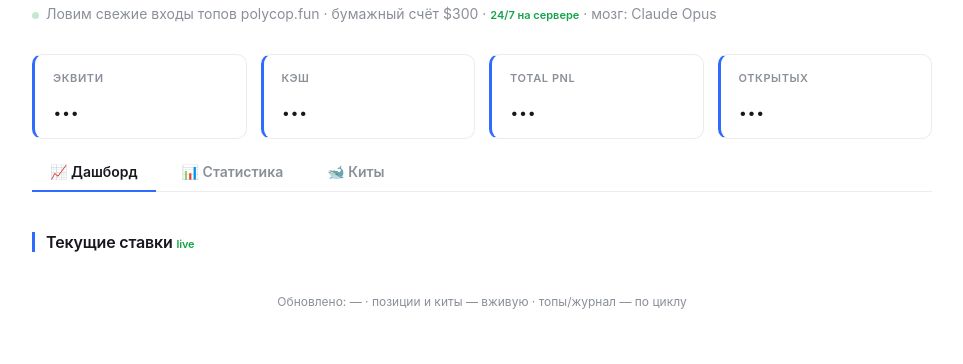
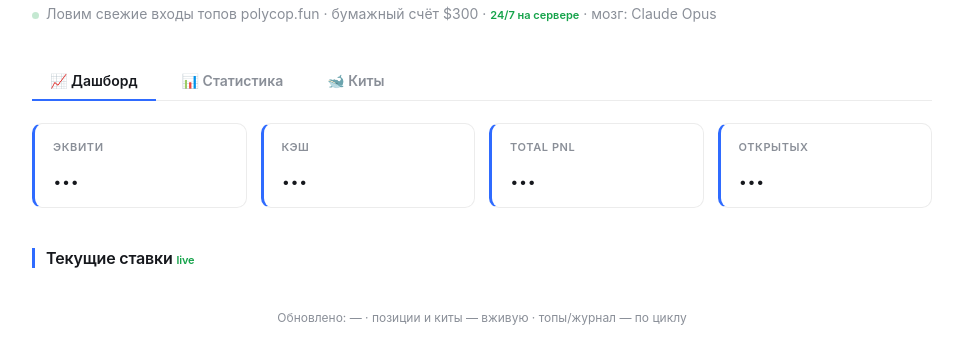
Before and after one commit to dmitriypavlov1609-code/polymarket-paper, a website: page index.html in a window 1280 px wide. Shown: the part 66-430 px from the top of the page, without its empty margins (158-1121 px from the left). Drawn offline with nearby package versions, Linux system fonts and the light colour scheme.

Commit message:
навигация вкладок наверх (под заголовок) + липкая при скролле

```diff
--- a/index.html
+++ b/index.html
@@ -46,7 +46,7 @@
   .whalestat.pos{border-left-color:var(--grn)} .whalestat.neg{border-left-color:var(--red)}
   .whalestat .wl{font-weight:600;font-size:14px} .whalestat .wm{color:var(--dim);font-size:12px;margin-top:3px}
   .whalestat .wp{font-size:21px;font-weight:700;text-align:right;letter-spacing:-.02em} .whalestat .wpm{color:var(--dim);font-size:11px;text-align:right}
-  .nav{display:flex;gap:8px;flex-wrap:wrap;margin:8px 0 26px;border-bottom:1px solid var(--line);padding-bottom:0}
+  .nav{display:flex;gap:8px;flex-wrap:wrap;margin:0 0 22px;border-bottom:1px solid var(--line);position:sticky;top:0;z-index:20;background:var(--bg);padding-top:8px}
   .navtab{padding:10px 18px;font-size:14px;font-weight:600;cursor:pointer;color:var(--dim);border-bottom:2px solid transparent;margin-bottom:-1px}
   .navtab:hover{color:var(--txt)}
   .navtab.on{color:var(--txt);border-bottom-color:var(--acc)}
@@ -60,17 +60,17 @@
   <h1>🐋 Whale Paper Trading</h1>
   <div class="sub"><span class="dot"></span>Ловим свежие входы топов polycop.fun · бумажный счёт $300 · <span class="live">24/7 на сервере</span> · мозг: Claude Opus</div>
 
+  <div class="nav">
+    <div class="navtab on" data-page="dashboard" onclick="setPage('dashboard')">📈 Дашборд</div>
+    <div class="navtab" data-page="stats" onclick="setPage('stats')">📊 Статистика</div>
+    <div class="navtab" data-page="whales" onclick="setPage('whales')">🐋 Киты</div>
+  </div>
+
   <div class="cards">
     <div class="card"><div class="lbl">Эквити</div><div class="val" id="equity">…</div></div>
     <div class="card"><div class="lbl">Кэш</div><div class="val" id="cash">…</div></div>
     <div class="card"><div class="lbl">Total PnL</div><div class="val" id="pnl">…</div></div>
     <div class="card"><div class="lbl">Открытых</div><div class="val" id="opencnt">…</div></div>
-  </div>
-
-  <div class="nav">
-    <div class="navtab on" data-page="dashboard" onclick="setPage('dashboard')">📈 Дашборд</div>
-    <div class="navtab" data-page="stats" onclick="setPage('stats')">📊 Статистика</div>
-    <div class="navtab" data-page="whales" onclick="setPage('whales')">🐋 Киты</div>
   </div>
 
   <!-- ДАШБОРД: только текущие ставки + за каким китом идём -->
```
